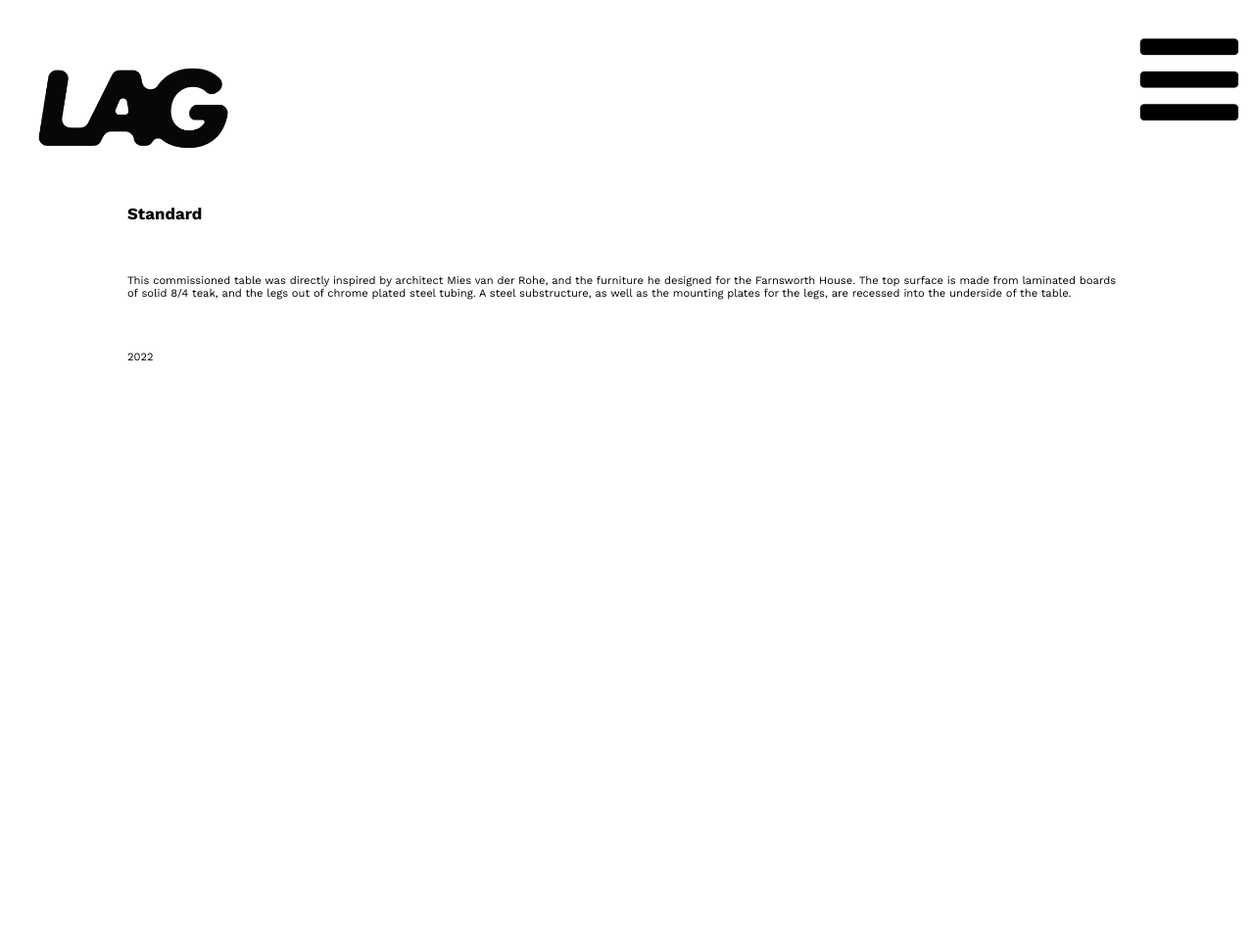
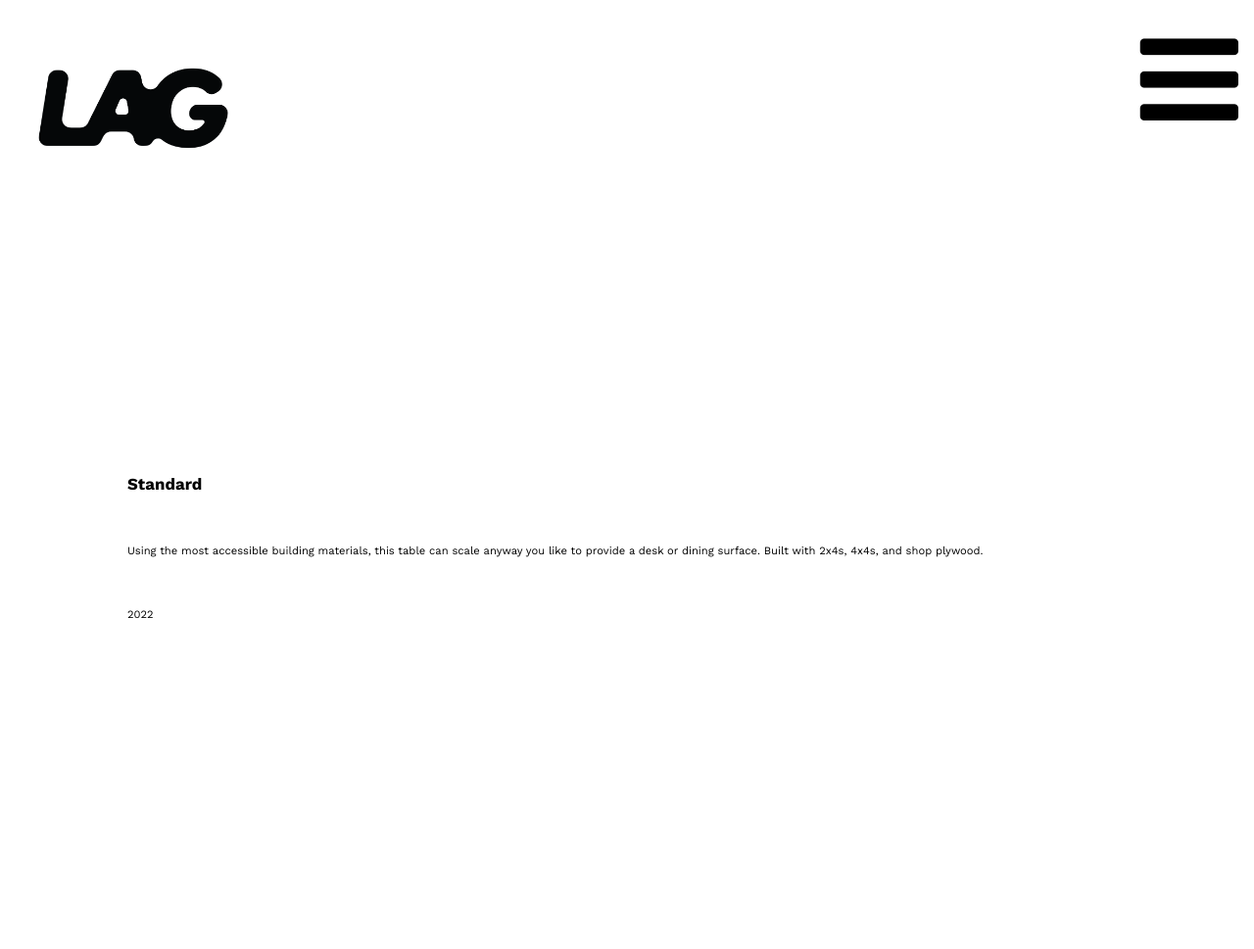
Before and after one commit to danny-shindel/LAG, a PHP site: page /projects/surfaces.html in a window 1280 px wide. Shown: the top 969 px of the page at 98% size. Run offline with PHP 8.4, Linux system fonts and the light colour scheme.

Commit message:
almost final

```diff
--- a/about.html
+++ b/about.html
@@ -11,7 +11,7 @@
       href="https://i.imgur.com/iKGK9WJ.png"
     />
     <link rel="preconnect" href="https://fonts.gstatic.com" />
-    <link rel="stylesheet" href="css/new.css" />
+    <link rel="stylesheet" href="css/main.css" />
     <link
       rel="stylesheet"
       href="https://cdnjs.cloudflare.com/ajax/libs/font-awesome/4.7.0/css/font-awesome.min.css"
@@ -66,7 +66,6 @@
         <br />
         <p>Eduction<br />2017 - Pratt Institute BArch</p>
       </div>
-      <!-- <div id="current"><h1>About</h1></div> -->
     </div>
   </body>
 </html>
--- a/archive.html
+++ b/archive.html
@@ -11,7 +11,7 @@
       href="https://i.imgur.com/iKGK9WJ.png"
     />
     <link rel="preconnect" href="https://fonts.gstatic.com" />
-    <link rel="stylesheet" href="css/new.css" />
+    <link rel="stylesheet" href="css/main.css" />
     <link
       rel="stylesheet"
       href="https://cdnjs.cloudflare.com/ajax/libs/font-awesome/4.7.0/css/font-awesome.min.css"
--- a/contact.html
+++ b/contact.html
@@ -11,7 +11,7 @@
       href="https://i.imgur.com/iKGK9WJ.png"
     />
     <link rel="preconnect" href="https://fonts.gstatic.com" />
-    <link rel="stylesheet" href="css/new.css" />
+    <link rel="stylesheet" href="css/main.css" />
     <link
       rel="stylesheet"
       href="https://cdnjs.cloudflare.com/ajax/libs/font-awesome/4.7.0/css/font-awesome.min.css"
--- a/css/new.css
+++ b/css/main.css
@@ -141,16 +141,11 @@
 
 #contact_container {
   width: 100%;
-  padding: 21vh 5vw 0 5vw;
-  /* display: flex;
-  flex-direction: column; */
-
   padding: 0 15vw 0 15vw;
   display: flex;
   justify-content: center;
   align-content: center;
   flex-direction: column;
-
   font-size: 70%;
   height: 100%;
   align-items: center;
@@ -222,6 +217,7 @@
   #contact_container {
     display: flex;
     flex-direction: column;
+    justify-content: flex-start;
     padding: 3vh 5vh 5vh 5vh;
   }
 
@@ -253,6 +249,8 @@
 
   #contact_form > form {
     width: auto;
+    display: flex;
+    flex-direction: column;
   }
 }
 
@@ -769,8 +767,9 @@
   #project_detail {
     display: flex;
     flex-direction: column;
-    height: auto;
+    height: 100vh;
     margin-bottom: 0;
+    padding-bottom: 10vh;
   }
 
   #project_container {
@@ -785,6 +784,14 @@
   #product_cont {
     padding: 3vh 5vh 5vh 5vh;
     width: 100%;
+  }
+
+  #projects a:hover > img {
+    display: none;
+  }
+
+  .project_box {
+    display: none;
   }
 
   .slideshow-container {
@@ -816,6 +823,21 @@
     margin-right: 0;
     overflow: visible;
     margin-bottom: 2vh;
+    height: auto;
+  }
+
+  .slides {
+    width: 100vw;
+    height: 50vh;
+  }
+
+  .slides > div {
+    width: 100vw;
+    height: 50vh;
+  }
+  .slides img {
+    width: 100vw;
+    height: 50vh;
   }
 
   #content_title {
--- a/index.html
+++ b/index.html
@@ -11,7 +11,7 @@
       href="https://i.imgur.com/iKGK9WJ.png"
     />
     <link rel="preconnect" href="https://fonts.gstatic.com" />
-    <link rel="stylesheet" href="css/new.css" />
+    <link rel="stylesheet" href="css/main.css" />
     <link
       rel="stylesheet"
       href="https://cdnjs.cloudflare.com/ajax/libs/font-awesome/4.7.0/css/font-awesome.min.css"
--- a/projects.html
+++ b/projects.html
@@ -11,7 +11,7 @@
       href="https://i.imgur.com/iKGK9WJ.png"
     />
     <link rel="preconnect" href="https://fonts.gstatic.com" />
-    <link rel="stylesheet" href="css/new.css" />
+    <link rel="stylesheet" href="css/main.css" />
     <link
       rel="stylesheet"
       href="https://cdnjs.cloudflare.com/ajax/libs/font-awesome/4.7.0/css/font-awesome.min.css"
--- a/projects/surfaces.html
+++ b/projects/surfaces.html
@@ -11,12 +11,13 @@
       href="https://i.imgur.com/iKGK9WJ.png"
     />
     <link rel="preconnect" href="https://fonts.gstatic.com" />
-    <link rel="stylesheet" href="../css/new.css" />
+    <link rel="stylesheet" href="../css/main.css" />
     <link
       rel="stylesheet"
       href="https://cdnjs.cloudflare.com/ajax/libs/font-awesome/4.7.0/css/font-awesome.min.css"
     />
     <script defer src="../js/main.js"></script>
+    <script defer src="../js/slider.js"></script>
   </head>
   <body>
     <div class="topnav">
@@ -43,12 +44,9 @@
           <div id="project_text">
             <h2 id="content_title">Standard</h2>
             <p>
-              This commissioned table was directly inspired by architect Mies
-              van der Rohe, and the furniture he designed for the Farnsworth
-              House. The top surface is made from laminated boards of solid 8/4
-              teak, and the legs out of chrome plated steel tubing. A steel
-              substructure, as well as the mounting plates for the legs, are
-              recessed into the underside of the table.
+              Using the most accessible building materials, this table can scale
+              anyway you like to provide a desk or dining surface. Built with
+              2x4s, 4x4s, and shop plywood.
             </p>
             <p id="content_year">2022</p>
           </div>
@@ -71,16 +69,14 @@
           <div id="project_text">
             <h2 id="content_title">Teak Table</h2>
             <p>
-              Lorem ipsum dolor sit amet, consectetur adipiscing elit, sed do
-              eiusmod tempor incididunt ut labore et dolore magna aliqua. Tortor
-              vitae purus faucibus ornare suspendisse sed. Commodo elit at
-              imperdiet dui accumsan sit amet. Malesuada pellentesque elit eget
-              gravida cum. In mollis nunc sed id semper. Vivamus at augue eget
-              arcu dictum varius duis at. Ultricies mi quis hendrerit dolor
-              magna. Ut tortor pretium viverra suspendisse potenti nullam ac
-              tortor vitae. Pretium viverra suspendisse potenti nullam. Diam
-              volutpat commodo sed egestas egestas fringilla.
+              This commissioned table was directly inspired by architect Mies
+              van der Rohe, and the furniture he designed for the Farnsworth
+              House. The top surface is made from laminated boards of solid 8/4
+              teak, and the legs out of chrome plated steel tubing. A steel
+              substructure, as well as the mounting plates for the legs, are
+              recessed into the underside of the table.
             </p>
+            <p id="content_year">2022</p>
           </div>
           <div class="gallery-container">
             <div class="slides">
@@ -100,14 +96,13 @@
           <div id="project_text">
             <h2 id="content_title">Knockoff</h2>
             <p>
-              This commissioned table was directly inspired by architect Mies
-              van der Rohe, and the furniture he designed for the Farnsworth
-              House. The top surface is made from laminated boards of solid 8/4
-              teak, and the legs out of chrome plated steel tubing. A steel
-              substructure, as well as the mounting plates for the legs, are
-              recessed into the underside of the table.
+              Clearly a direct attempt at recreating Donald Judd’s Library Desk,
+              this commissioned table takes every cue possible from the famous
+              designer. A utilitarian design that lends itself to a working desk
+              or drafting table, this table is made from cheap affordable grade
+              plywood. Once again, I did not design this table.
             </p>
-            <p id="content_year">2022</p>
+            <p id="content_year">2023</p>
           </div>
           <div class="gallery-container">
             <div class="slides">
@@ -133,12 +128,9 @@
           <div id="project_text">
             <h2 id="content_title">Maple</h2>
             <p>
-              This commissioned table was directly inspired by architect Mies
-              van der Rohe, and the furniture he designed for the Farnsworth
-              House. The top surface is made from laminated boards of solid 8/4
-              teak, and the legs out of chrome plated steel tubing. A steel
-              substructure, as well as the mounting plates for the legs, are
-              recessed into the underside of the table.
+              This dining table and matching bench set is made from ¾ maple
+              plywood, with solid maple edging. The commissioned design combines
+              the functionality of plywood with the elegance of solid hardwood.
             </p>
             <p id="content_year">2022</p>
           </div>
--- a/store.html
+++ b/store.html
@@ -11,7 +11,7 @@
       href="https://i.imgur.com/iKGK9WJ.png"
     />
     <link rel="preconnect" href="https://fonts.gstatic.com" />
-    <link rel="stylesheet" href="css/new.css" />
+    <link rel="stylesheet" href="css/main.css" />
     <link
       rel="stylesheet"
       href="https://cdnjs.cloudflare.com/ajax/libs/font-awesome/4.7.0/css/font-awesome.min.css"
```
Also changed, not shown: js/main.js (+0 -33 lines), js/slider.js (added, +32 -0 lines), projects/fashion.html (+6 -10 lines), projects/seating.html (+11 -16 lines), projects/spaces.html (+11 -16 lines), projects/storage.html (+11 -16 lines).
